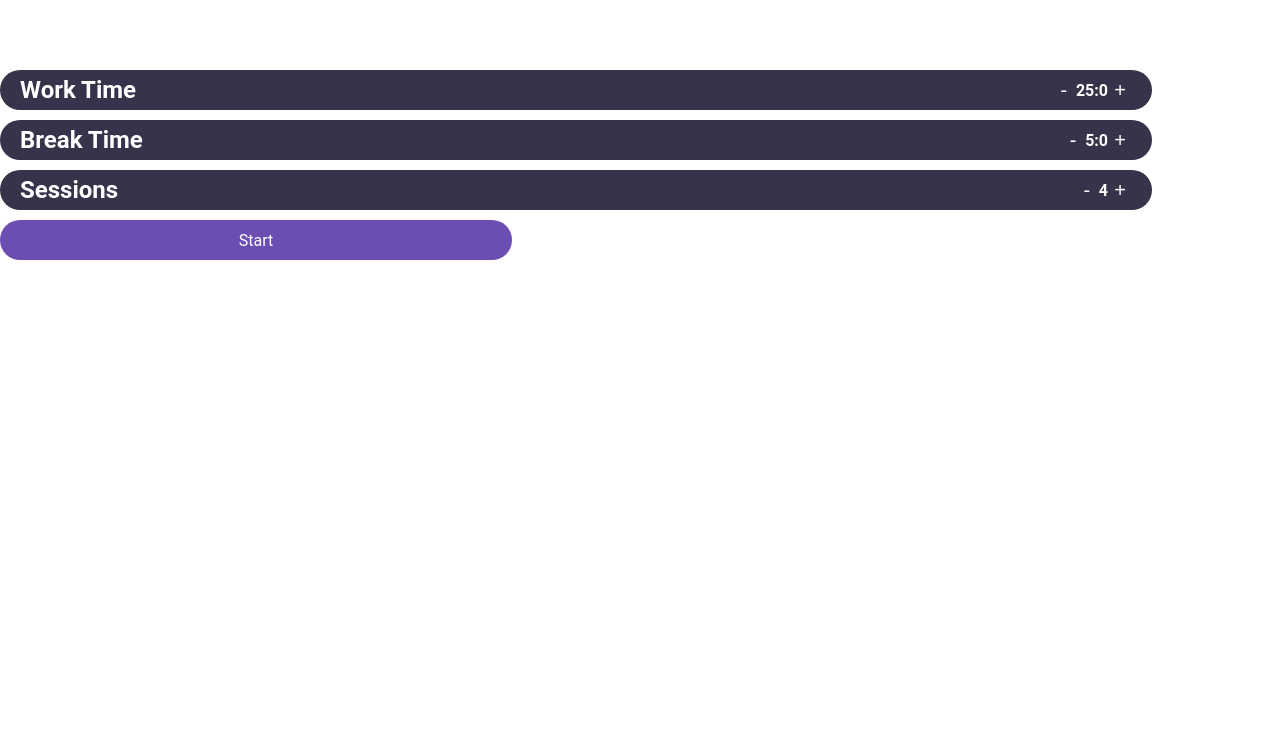
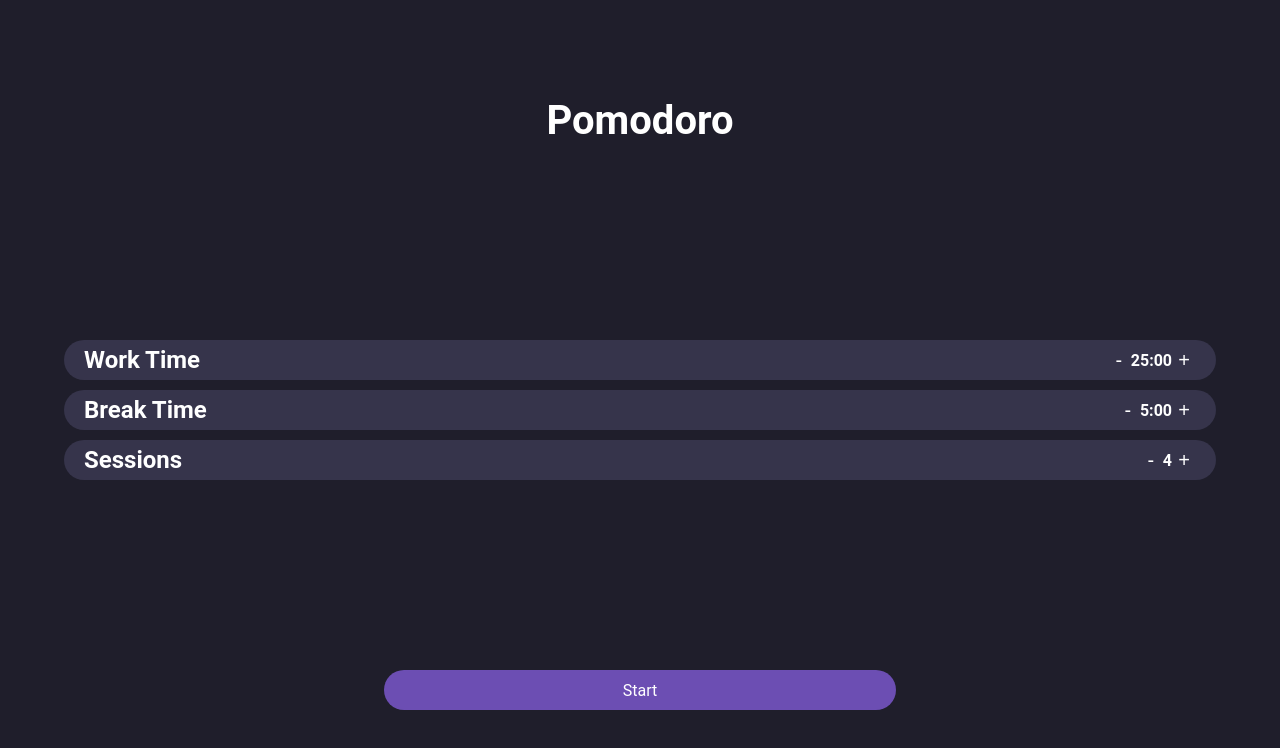
Before and after one commit to Wesley-Nunes/pomodoro, a React (Create React App) app: page / in a window 1280 px wide. Shown: the top 748 px of the page. Built offline with nearby package versions, Linux system fonts and the light colour scheme.

Commit message:
Create the page Start
The StartPage will organize the first page of the App.

```diff
--- a/src/App.jsx
+++ b/src/App.jsx
@@ -1,32 +1,14 @@
 import React from 'react';
 
-import { Title, Settings, Button } from './components';
+import StartPage from './pages/StartPage';
 
 import CssReset from './CssReset';
-
-const workTime = {
-  minute: 25,
-  second: 0,
-};
-
-const breakTime = {
-  minute: 5,
-  second: 0,
-};
-
-const sessions = 4;
 
 function App() {
   return (
     <>
       <CssReset />
-      <Title />
-      <div>
-        <Settings name="Work Time" value={`${workTime.minute}:${workTime.second}`} />
-        <Settings name="Break Time" value={`${breakTime.minute}:${breakTime.second}`} />
-        <Settings name="Sessions" value={`${sessions}`} />
-      </div>
-      <Button>Start</Button>
+      <StartPage />
     </>
   );
 }
--- /dev/null
+++ b/src/components/PageWrapper/PageWrapper.jsx
@@ -0,0 +1,15 @@
+import styled from 'styled-components';
+
+const PageWrapper = styled.div`
+  display: flex;
+  flex-direction: column;
+  justify-content: space-around;
+  align-items: center;
+
+  height: 100vh;
+  width: 100vw;
+
+  background-color: #1f1e2b;
+`;
+
+export default PageWrapper;
--- a/src/components/index.jsx
+++ b/src/components/index.jsx
@@ -1,3 +1,4 @@
 export { default as Title } from './Title/Title';
 export { default as Settings } from './Settings/Settings';
 export { default as Button } from './Button/Button';
+export { default as PageWrapper } from './PageWrapper/PageWrapper';
--- /dev/null
+++ b/src/pages/StartPage.jsx
@@ -0,0 +1,21 @@
+import React from 'react';
+
+import {
+  Title, Settings, Button, PageWrapper,
+} from '../components';
+
+function StartPage() {
+  return (
+    <PageWrapper>
+      <Title />
+      <div>
+        <Settings name="Work Time" value="25:00" />
+        <Settings name="Break Time" value="5:00" />
+        <Settings name="Sessions" value="4" />
+      </div>
+      <Button>Start</Button>
+    </PageWrapper>
+  );
+}
+
+export default StartPage;
```
